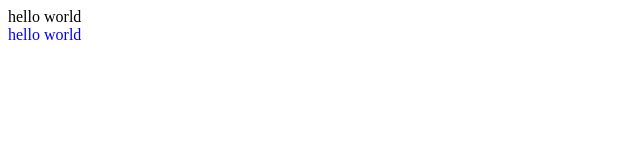
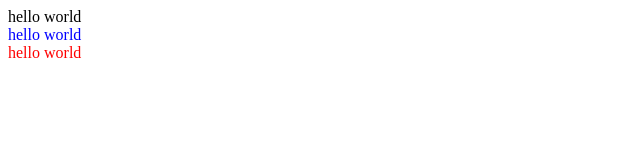
Before and after one commit to lehoangvyvy997/DemoVersionManagement, a plain HTML site: page index.html in a window 1280 px wide. Shown: the full height of the page, 0-640 px from the left. Drawn offline with Linux system fonts and the light colour scheme.

Commit message:
update 2

```diff
--- a/index.html
+++ b/index.html
@@ -1,3 +1,5 @@
 <div>hello world</div>
 
 <div style="color:blue;">hello world</div>
+
+<div style="color:red;">hello world</div>
```
